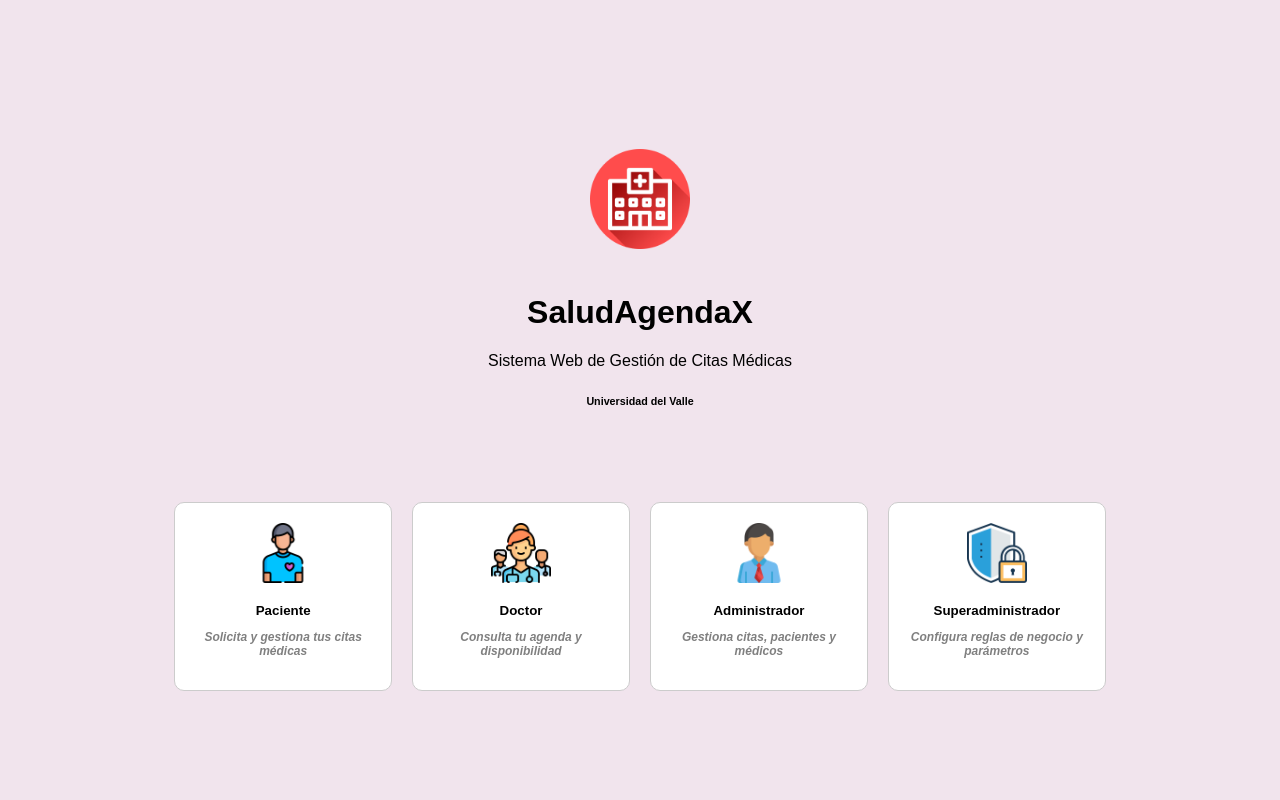
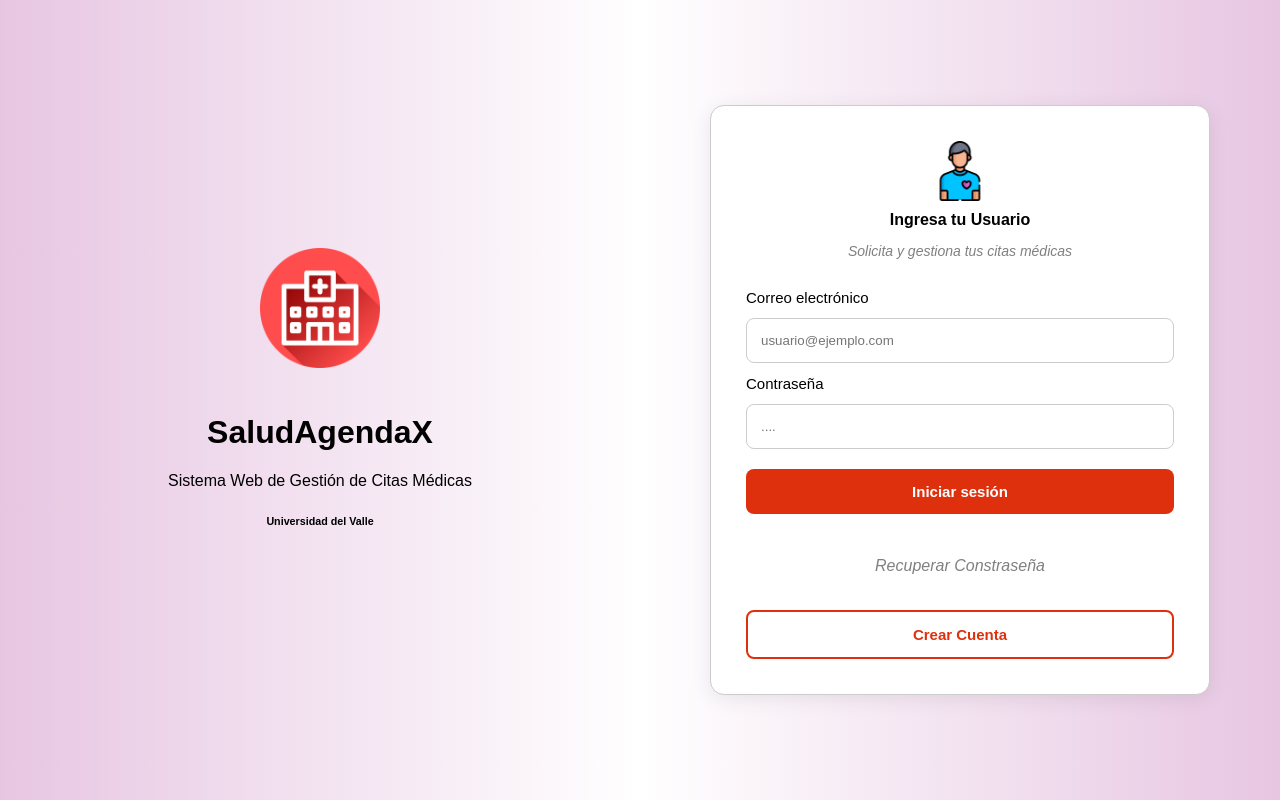
Before and after one commit to PROYECTO-DESARROLLO-I/frontend-react, a React app: page / in a window 1280 px wide. Built offline with nearby package versions, Linux system fonts and the light colour scheme; the HTML template or start-up script is replaced by a standard one.

Commit message:
arreglo interfaz inicio

```diff
--- a/src/App.css
+++ b/src/App.css
@@ -1,206 +1,264 @@
 .container {
-  height: 100vh;
+  min-height: 100vh;
   display: flex;
   justify-content: center;
   align-items: center;
-  flex-direction: column;
   font-family: sans-serif;
 }
 
+/* ===== LAYOUT PRINCIPAL ===== */
+
+.comp {
+  display: flex;
+  width: 100%;
+  min-height: 100vh;
+}
+
+/* ===== LADO IZQUIERDO ===== */
+
+.izq {
+  width: 50%;
+  display: flex;
+  justify-content: center;
+  align-items: center;
+
+  background: linear-gradient(to right, #e7c6e2, #ffffff);
+}
+
+/* ===== LADO DERECHO ===== */
+
+.der {
+  width: 50%;
+
+  display: flex;
+  flex-direction: column;
+  justify-content: center;
+  align-items: center;
+
+  padding: 40px;
+  background: linear-gradient(to right, #ffffff, #e7c6e2);;
+}
+
+/* ===== CARD ===== */
+
 .card {
   width: 100%;
-  max-width: 400px;
+  max-width: 500px;
+
   padding: 40px;
   border-radius: 16px;
   text-align: center;
 }
 
-.botones {
-  display: flex;
-  justify-content: center;
-  gap: 20px;
-  flex-wrap: wrap;
-  margin-top: 30px;
-  text-align: center;
-}
-.botonInicio {
-  display: flex;
-  font-weight: bold;
-  flex-direction: column;
-  align-items: center;
-  padding: 20px;
-  width: 20%;
-  min-width: 200px;
-  border: 1px solid #ccc;
-  border-radius: 10px;
-  background: white;
-  cursor: pointer;
-  transition: all 0.3s ease;
-}
-
-.botonInicio:hover{
-  transform:scale(1.1);
-  border-color: #DE300D;
-}
-.botonInicio img{
-  width: 60px;
-}
-
-.botonInicio p{
-  font-style: oblique;
-  font-size: 90%;
-  color: grey;
-}
-img {
-  width: 100px;
+.card img {
+  width: 120px;
   margin-bottom: 20px;
 }
 
-
+/* ===== FORM ===== */
 
 .forms {
   display: flex;
   flex-direction: column;
-  align-items: center;
-  align-self: center;
+  ;
   width: 100%;
   max-width: 500px;
-  padding: 20px;
-  font-size: 20px;
+
+  padding: 35px;
+
   border: 1px solid #ccc;
-  border-radius: 10px;
+  border-radius: 14px;
+
   background: white;
+
+  box-shadow: 0 4px 20px rgba(0, 0, 0, 0.08);
 }
 
-.forms img{
+.forms img {
   width: 60px;
+  display:block;
+  margin:0 auto 15px auto;
+  margin-bottom: 10px;
 }
 
-.forms p{
-   font-style: oblique;
-  font-size: 50%;
-  color: grey;
+.forms h4 {
+  text-align: center;
+  margin: 0;
+
 }
 
-
-.enviar:hover{
-  transform:scale(1.1);
-  background-color: #901f09;
+.forms p {
+  font-style: oblique;
+  font-size: 14px;
+  text-align: center;
+  color: grey;
+  margin-bottom: 20px;
 }
 
+/* ===== ATRAS ===== */
+
+.atras {
+  display: flex;
+  align-items: center;
+  gap: 8px;
+
+  width: 100%;
+  max-width: 500px;
+
+  margin-bottom: 15px;
+
+  color: gray;
+  cursor: pointer;
+
+  transition: 0.3s ease;
+}
+
+.atras:hover {
+  color: black;
+}
+
+/* ===== CAMPOS ===== */
+
+.campos {
+  display: flex;
+  flex-direction: column;
+
+  gap: 12px;
+  width: 100%;
+
+  margin-top: 10px;
+
+  font-size: 15px;
+}
 
 .campos input {
-  padding: 15px;
+  width: 100%;
+
+  padding: 14px;
+
   border-radius: 8px;
   border: 1px solid #ccc;
-  width: 100%;
+
   outline: none;
-  box-shadow: none;
-  transition: border-color 0.2s ease, box-shadow 0.2s ease;
+
+  transition: all 0.2s ease;
 }
 
 .campos input:focus {
   border: 2px solid #de300d;
-  outline: none;
   box-shadow: 0 0 0 2px rgba(222, 48, 13, 0.15);
 }
 
-.atras:hover{
-  color:black;
+/* ===== BOTON ===== */
+
+.enviar {
+  margin-top: 20px;
+
+  padding: 14px;
+
+  border: none;
+  border-radius: 8px;
+
+  background-color: #DE300D;
+  color: white;
+
+  font-weight: bold;
+  font-size: 15px;
+
+  cursor: pointer;
+
+  transition: all 0.3s ease;
 }
 
-.comp {
-  min-height: 100vh;
-  display: flex;
-  flex-direction: row;
-  align-items: center;
+.enviar:hover {
+  transform: scale(1.03);
+  background-color: #901f09;
+}
+
+/* ===== crear cuenta ===== */
+.crear_cuenta{
+margin-top: 20px;
+
+  padding: 14px;
+
+  border: 2px solid #DE300D;
+  border-radius: 8px;
+  color: #DE300D;
+  text-align: center;
+
+  font-weight: bold;
+  font-size: 15px;
+
+  cursor: pointer;
+
+  transition: all 0.3s ease;
+}
+
+.crear_cuenta:hover {
+  transform: scale(1.03);
+  background-color: #f1c3eb;
+}
+
+/* ===== recuperar contraseña ===== */
+.recuperar_contraseña {
+  display: flex ;
   justify-content: center;
-  padding: 24px;
-  gap: 32px;
+  gap: 8px ;
+
+  margin-top: 10%;
+  width: 100% ;
+  max-width: 500px;
+  font-style: oblique ;
+  font-size: 16px ;
+  margin-bottom: 15px ;
+
+  color: gray ;
+  cursor: pointer;
+
+  transition: 0.3s ease ;
 
 }
 
-.der,
-.izq {
-  flex: 1;
-  min-width: 0;
+.recuperar_contraseña:hover {
+  color: black ;
 }
-
-.izq {
-  display: flex;
-  justify-content: center;
-  align-items: center;
-}
-
-.der {
-  display: flex;
-  flex-direction: column;
-  justify-content: center;
-  align-items: center;
-}
-.atras {
-  display: flex;
-  align-items: center;
-  gap: 8px;
-  margin-bottom: 14px;
-  cursor: pointer;
-  color: gray;
-  transition: 0.3s ease;
-  width: 100%;
-  max-width: 500px;
-}
-
-.campos {
-  margin-top: 16px;
-  display: flex;
-  flex-direction: column;
-  gap: 12px;
-  width: 100%;
-  font-size: 15px;
-}
-
-.enviar {
-  padding: 10px;
-  background-color: #DE300D;
-  color: white;
-  border-radius: 6px;
-  cursor: pointer;
-  transition: all 0.3s ease;
-  font-weight: bold;
-  margin-top: 16px;
-  border: none;
-}
-
-@media (max-width: 900px) {
-  .comp {
-    flex-direction: column;
-    justify-content: flex-start;
-    padding: 20px 16px;
-    gap: 20px;
-  }
-
-  .der,
-  .izq {
-    width: 100%;
-  }
-
-  .der {
-    align-items: center;
-  }
-
-  .atras,
-  .forms {
-    max-width: 500px;
-    width: 100%;
-  }
-}
+/* ===== INPUT ERROR ===== */
 
 .input-error {
   border: 2px solid #DE300D !important;
   background-color: rgba(222, 48, 13, 0.05) !important;
-  transition: all 0.3s ease;
 }
 
 .input-error:focus {
   box-shadow: 0 0 0 3px rgba(222, 48, 13, 0.2) !important;
 }
+
+/* ===== RESPONSIVE ===== */
+
+@media (max-width: 900px) {
+  .comp {
+    flex-direction: column;
+  }
+
+  .izq,
+  .der {
+    width: 100%;
+  }
+
+  .izq {
+    min-height: 40vh;
+    padding: 30px;
+  }
+
+  .der {
+    padding: 25px;
+  }
+
+  .card,
+  .forms,
+  .atras
+  .crear_cuenta
+  .recuperar_contraseña {
+    max-width: 100%;
+  }
+}
--- a/src/App.jsx
+++ b/src/App.jsx
@@ -1,21 +1,9 @@
 import Inicio from "./inicio";
 import Paciente from "./forms";
 import { useState } from "react";
-
+import CrearCuenta from "./CrearCuenta";
 function App() {
-  const [vista, setVista] = useState("inicio");
-
-  return (
-    <>
-      {vista === "inicio" && (
-        <Inicio irPaciente={() => setVista("paciente")} />
-      )}
-
-      {vista === "paciente" && (
-        <Paciente volverInicio={() => setVista("inicio")} />
-      )}
-    </>
-  );
+  return <Inicio />;
 }
 
 export default App;
--- /dev/null
+++ b/src/CrearCuenta.jsx
@@ -0,0 +1,47 @@
+import "./App.css";
+import Card from "./Card";
+import { GoArrowLeft } from "react-icons/go";
+
+function CrearCuenta({ volverLogin }) {
+  return (
+    <div className="comp">
+
+      <div className="izq">
+        <Card />
+      </div>
+
+      <div className="der">
+
+        <div className="atras" onClick={volverLogin}>
+          <GoArrowLeft />
+          <p>Volver al login</p>
+        </div>
+
+        <div className="forms">
+
+          <h2>Crear Cuenta</h2>
+
+          <div className="campos">
+
+            <label>Nombre</label>
+            <input type="text" placeholder="Tu nombre" />
+
+            <label>Correo electrónico</label>
+            <input type="email" placeholder="usuario@ejemplo.com" />
+
+            <label>Contraseña</label>
+            <input type="password" placeholder="••••••••" />
+
+          </div>
+
+          <button className="enviar">
+            Registrarse
+          </button>
+
+        </div>
+      </div>
+    </div>
+  );
+}
+
+export default CrearCuenta;
--- a/src/forms.jsx
+++ b/src/forms.jsx
@@ -4,7 +4,7 @@
 import Card from "./Card";
 import { GoArrowLeft } from "react-icons/go";
 
-function Paciente({volverInicio}){
+function Usuario({irCrearCuenta}){
     const [email, setEmail] = useState("");
     const [password, setPassword] = useState("");
 
@@ -62,14 +62,10 @@
         </div>
 
         <div className="der">
-        <div className="atras" onClick={volverInicio}>
-            <GoArrowLeft />
-            <p>Cambiar tipo de usuario</p>
-        </div>
 
         <div className="forms">
             <img src={String(paciente)} alt="Inicio de sesión para Pacientes" />
-                Paciente
+                <h4>Ingresa tu Usuario</h4>
                 <p>Solicita y gestiona tus citas médicas</p>
 
             <div className="campos">
@@ -89,10 +85,17 @@
             <button className="enviar" onClick={manejarLogin}>
                 Iniciar sesión
             </button>
+
+     <div className="recuperar_contraseña">
+            Recuperar Constraseña
+                    </div>
+        <div className="crear_cuenta" onClick={irCrearCuenta} >
+            Crear Cuenta
+            </div>
         </div>
         </div>
     </div>
     );
 }
 
-export default Paciente;
+export default Usuario;
--- a/src/index.css
+++ b/src/index.css
@@ -2,7 +2,7 @@
 body {
   margin: 0;
   font-family: Arial, sans-serif;
-  background-color: rgb(241, 228, 237);
+  background: linear-gradient(to right, #f1c3eb, #ffffff);
 }
 
 /* estilos generales */
--- a/src/inicio.jsx
+++ b/src/inicio.jsx
@@ -1,46 +1,28 @@
 import "./App.css";
-import logo from "./assets/logo.png";
-import paciente from "./assets/paciente.png";
-import doctor from "./assets/doctor.png";
-import admin from "./assets/admin.png";
-import sup from "./assets/sup.png";
-import Card from "./Card";
+import Usuario from "./forms";
+import CrearCuenta from "./CrearCuenta";
+import { useState } from "react";
 
+function Inicio() {
 
-function Inicio({irPaciente}) {
+  const [vista, setVista] = useState("login");
+
   return (
     <div className="container">
-      <Card />
-    <div className="botones">
-      <button className="botonInicio" onClick={irPaciente}>
-        <img src={paciente} />
-        Paciente
-        <p>Solicita y gestiona tus citas médicas</p>
-      </button>
 
-      <button className="botonInicio">
-        <img src={doctor} />
-        Doctor
-        <p>Consulta tu agenda y disponibilidad</p>
-      </button>
+      {vista === "login" && (
+        <Usuario
+          irCrearCuenta={() => setVista("crearCuenta")}
+        />
+      )}
 
-      <button className="botonInicio">
-        <img src={admin} />
-        Administrador
-        <p>Gestiona citas, pacientes y médicos</p>
-      </button>
+      {vista === "crearCuenta" && (
+        <CrearCuenta
+          volverLogin={() => setVista("login")}
+        />
+      )}
 
-      <button className="botonInicio">
-        <img src={sup} />
-        Superadministrador
-        <p>Configura reglas de negocio y parámetros</p>
-      </button>
     </div>
-
-
-        </div>
-
-
   );
 }
 
```
Also changed, not shown: 1 other file (tests, documents, lock files or other folders).
